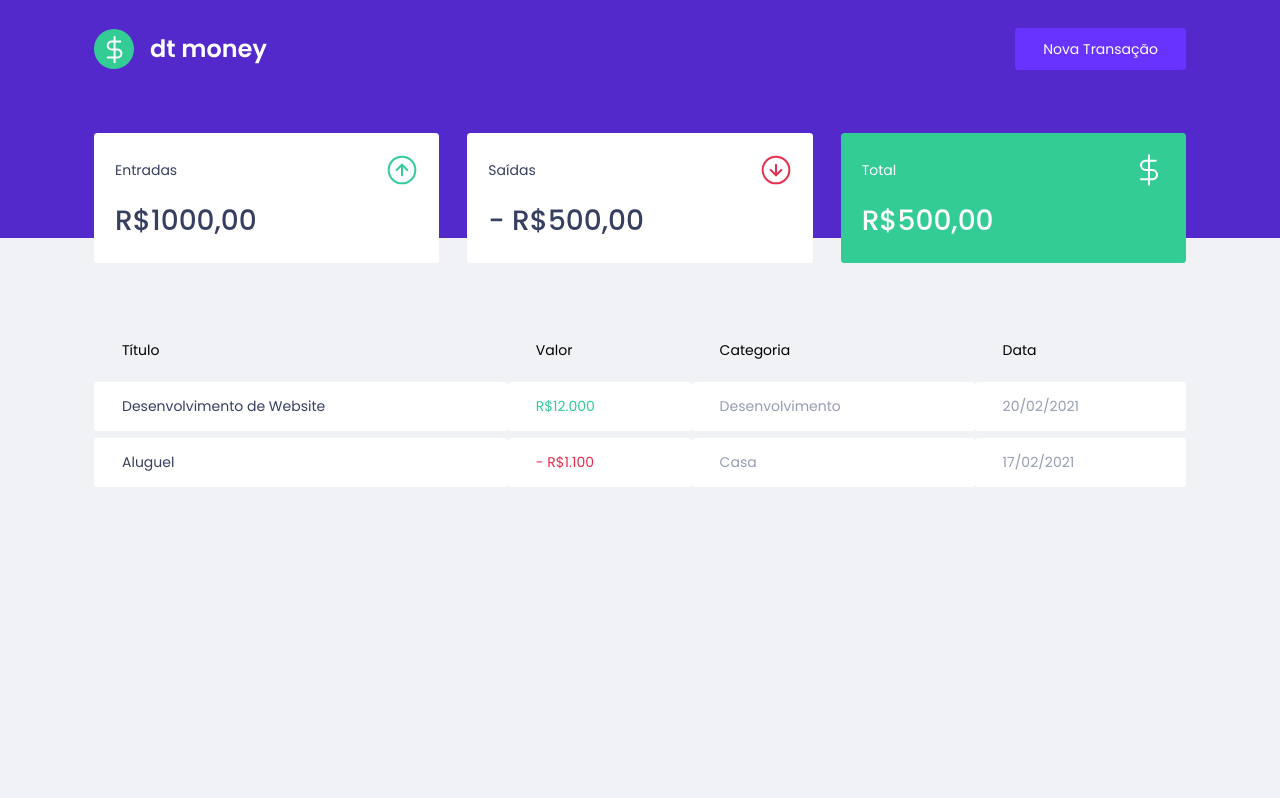
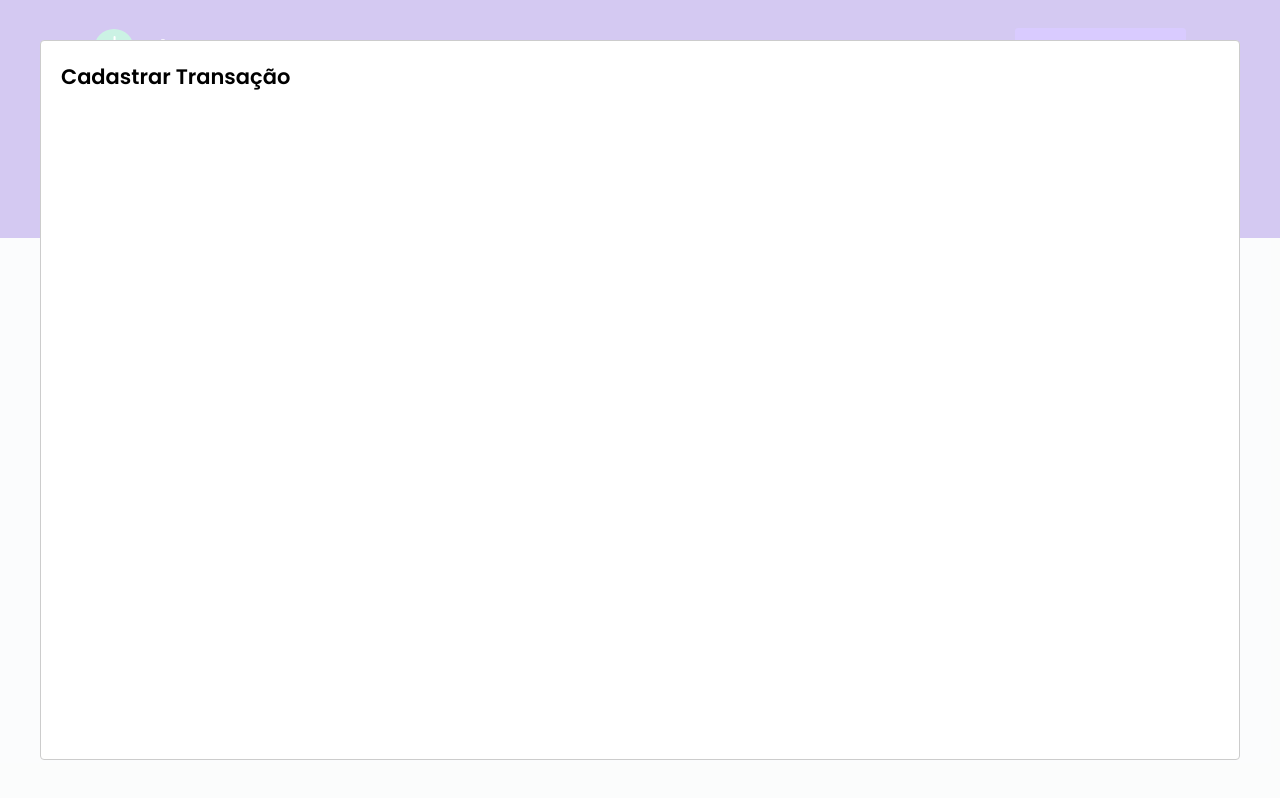
Before and after one commit to claro-bruno/2-dtmoney, a React (Create React App) app: page / in a window 1280 px wide. Both pictures are taken after a click on the button "Nova Transação". Built offline with nearby package versions, Linux system fonts and the light colour scheme; no server answers; what miragejs would draw is missing.

Commit message:
Configurando o Modal

```diff
--- a/package.json
+++ b/package.json
@@ -7,6 +7,7 @@
     "miragejs": "^0.1.41",
     "react": "^17.0.2",
     "react-dom": "^17.0.2",
+    "react-modal": "^3.14.3",
     "react-scripts": "4.0.3",
     "styled-components": "^5.3.1",
     "web-vitals": "^1.0.1"
@@ -19,6 +20,7 @@
     "@types/node": "^12.0.0",
     "@types/react": "^17.0.0",
     "@types/react-dom": "^17.0.0",
+    "@types/react-modal": "^3.12.1",
     "@types/styled-components": "^5.1.14",
     "typescript": "^4.1.2"
   },
--- a/src/App.tsx
+++ b/src/App.tsx
@@ -1,12 +1,35 @@
 import { Dashboard } from "./components/Dashboard";
+import { useState } from 'react';
 import { Header } from "./components/Header";
+import Modal from 'react-modal';
 import { GlobalStyle } from "./styles/global";
 
+Modal.setAppElement('#root');
+
 export function App() {
+
+  const [isNewTransactionModalOpen, setIsNewTransactionModalOpen] = useState(false);
+
+  function handleOpenNewTransactionModal(){
+    setIsNewTransactionModalOpen(true);
+  }
+
+  function handleCloseNewTransactionModal(){
+    setIsNewTransactionModalOpen(false);
+  }
+
   return (
     <>
-      <Header />
+      <Header onOpenNewTransactionModal= { handleOpenNewTransactionModal } />
       <Dashboard />
+
+      <Modal
+        isOpen={ isNewTransactionModalOpen }
+        onRequestClose={ handleCloseNewTransactionModal }
+      >
+        <h2>Cadastrar Transação</h2>
+      </Modal>
+
       <GlobalStyle />
     </>
   );
--- a/src/components/Header/index.tsx
+++ b/src/components/Header/index.tsx
@@ -1,14 +1,21 @@
 import logoImg from '../../assets/logo.svg';
 import { Container, Content } from './styles';
 
-export function Header(){
+interface HeaderProps {
+  onOpenNewTransactionModal: () => void;
+}
+
+export function Header({onOpenNewTransactionModal }: HeaderProps){
+
   return (
     <Container>
       <Content>
         <img src={ logoImg } alt="dt money" />
-        <button type="button">
+        <button type="button" onClick={ onOpenNewTransactionModal } >
           Nova Transação
         </button>
+
+
       </Content>
     </Container>
   );
```
Also changed, not shown: 1 other file (tests, documents, lock files or other folders).
